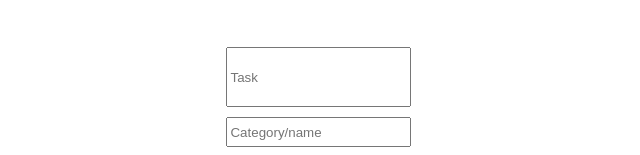
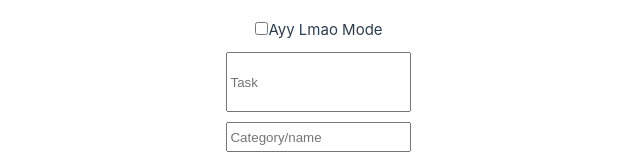
Before and after one commit to bdnugget/vue-todo-list, a Vue app: page / in a window 1280 px wide. Shown: the part 291-446 px from the top of the page, without its empty margins (321-961 px from the left). Built offline with nearby package versions, Linux system fonts and the light colour scheme; no server answers.

Commit message:
fuck viewports

```diff
--- a/src/App.vue
+++ b/src/App.vue
@@ -31,7 +31,7 @@
   flex-direction: column;
   align-items: center;
   justify-content: center;
-  height: 100vh; /* Ensure the app takes up the full viewport height */
+  /*height: 100vh; /* Ensure the app takes up the full viewport height */
 }
 
 .title {
--- a/src/components/TodoList.vue
+++ b/src/components/TodoList.vue
@@ -128,7 +128,7 @@
   flex-direction: column;
   align-items: center;
   justify-content: center;
-  height: 100vh; /* Ensure the app takes up the full viewport height */
+  /*height: 100vh; /* Ensure the app takes up the full viewport height */
 }
 
 .categories {
@@ -146,6 +146,7 @@
 .task-input {
   height: 60px; /* Adjust the height of the task input field */
   margin-bottom: 10px; /* Add some spacing between the task input field and the category input field */
+  margin-top: 10px;
 }
 
 .category-input {
```
